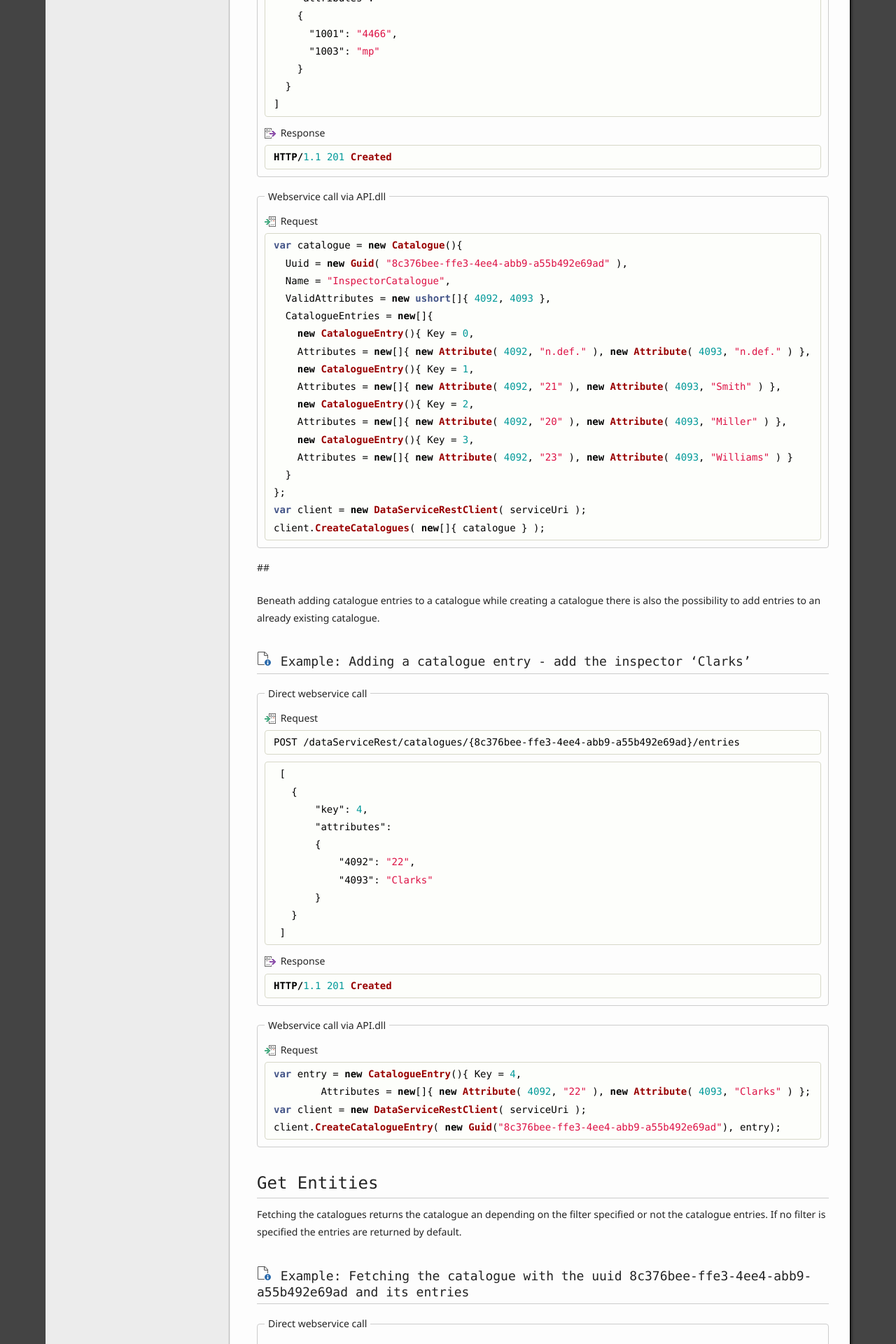
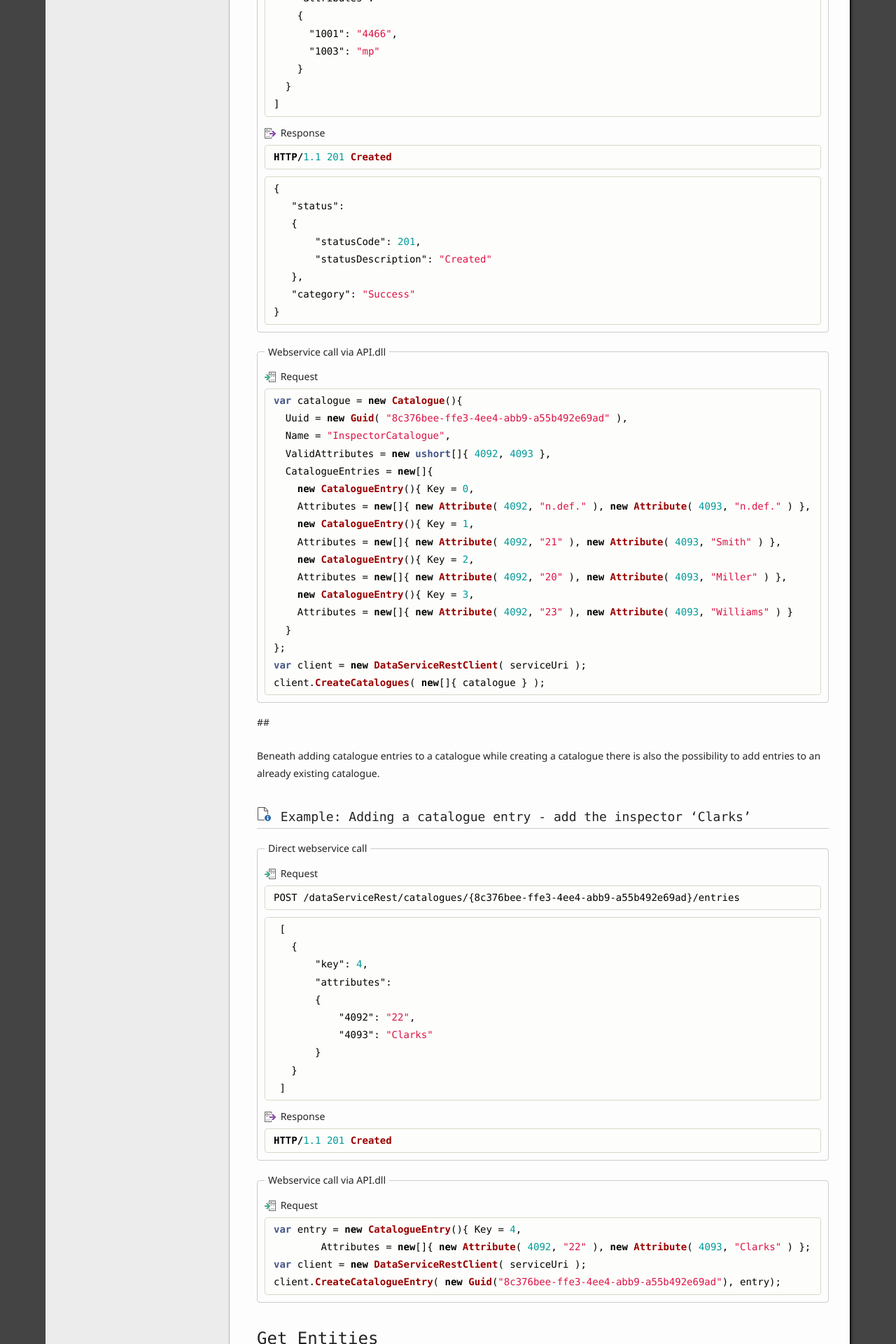
Before and after one commit to ZEISS-PiWeb/PiWeb-Api, a Jekyll site: the page built from _pages/024-inspectionplan.md, in a window 1280 px wide. Shown: the part 2525-4445 px from the top of the page at 70% size. Built offline with Jekyll 4.4.1, drawn with Linux system fonts in a browser that asks for light colours; some of the changed text lies outside the part shown.

Commit message:
Update 024-inspectionplan.md

```diff
--- a/_pages/024-inspectionplan.md
+++ b/_pages/024-inspectionplan.md
@@ -93,6 +93,17 @@ POST /dataServiceRest/parts HTTP/1.1
 HTTP/1.1 201 Created
 {% endhighlight %}
 
+{% highlight json %}
+{
+   "status":
+   {
+       "statusCode": 201,
+       "statusDescription": "Created"
+   },
+   "category": "Success"
+}
+{% endhighlight %}
+
 {{ site.sections['endCode'] }}
 
 {% include codeStart.html key="add" format="xml" %}
@@ -113,6 +124,10 @@ HTTP/1.1 201 Created
 {{ site.sections['endCode'] }}
 
 {{ site.headers['response']  | markdownify }}
+
+{% highlight http %}
+HTTP/1.1 201 Created
+{% endhighlight %}
 
 {% highlight xml %}
 <Response>
```
Also changed, not shown: other parts of _pages/024-inspectionplan.md (+1 -1 lines).
